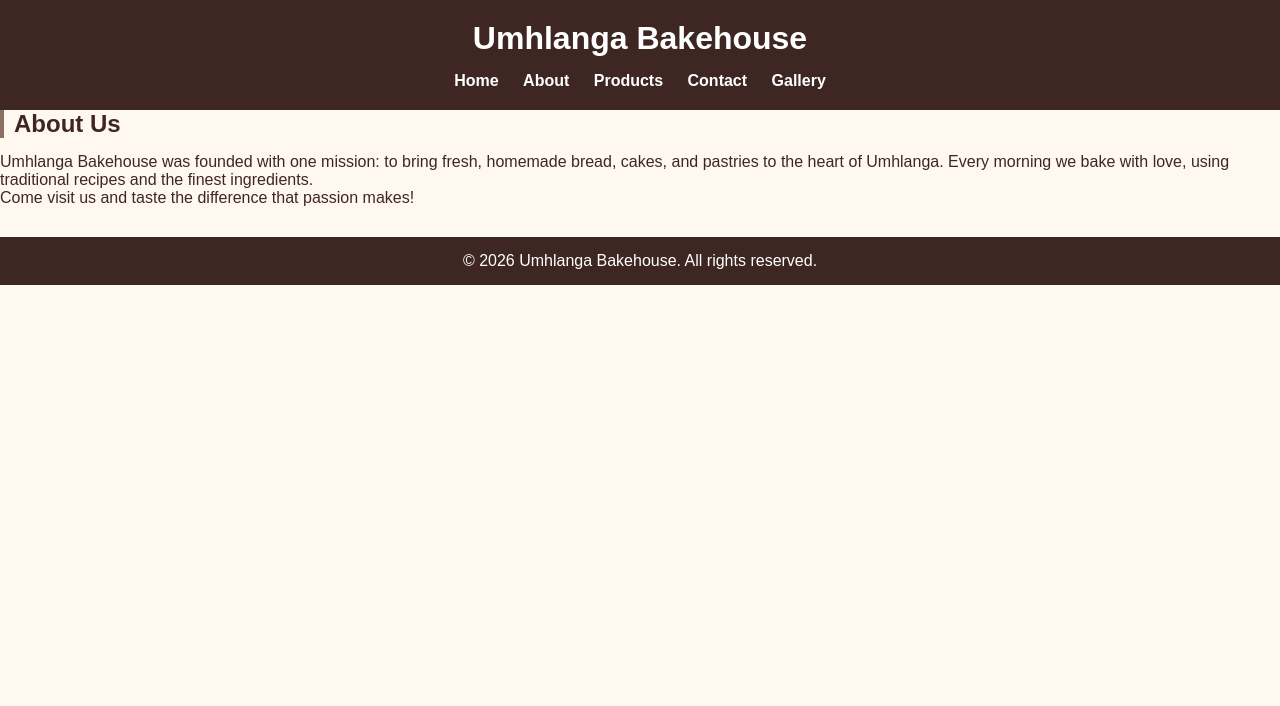
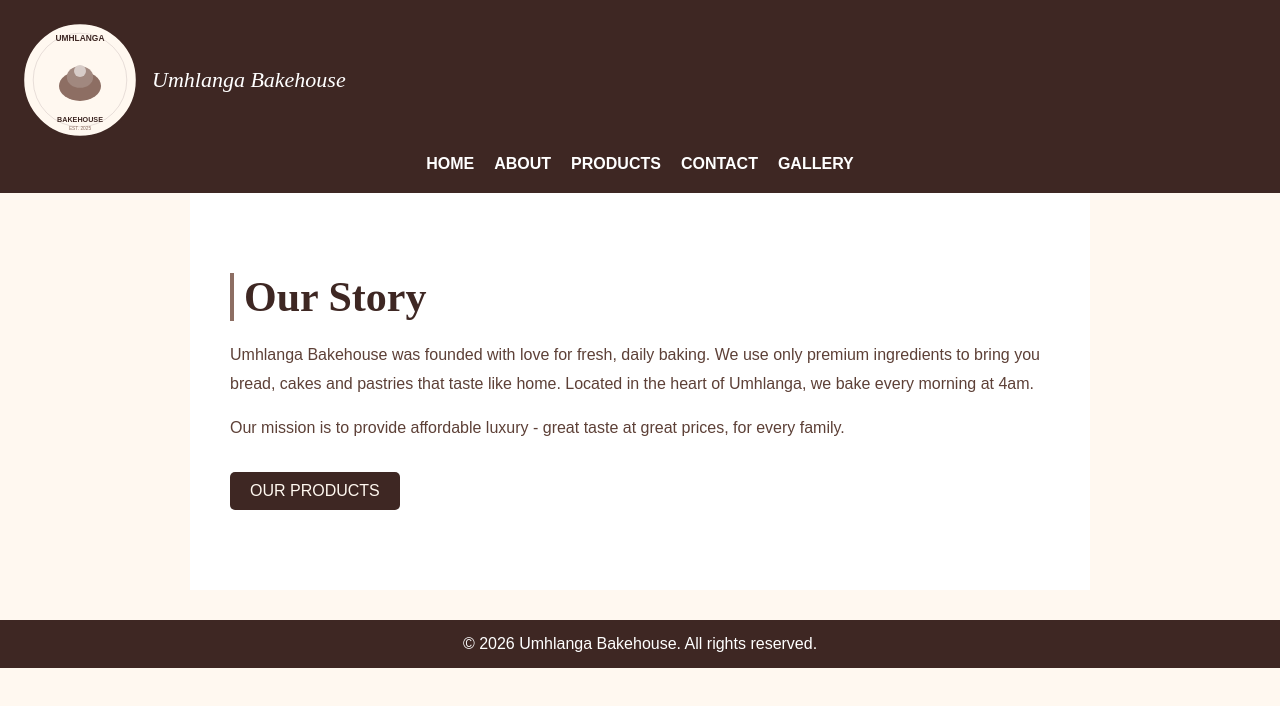
Before and after one commit to zime-a11ly/WEDE5020_UmhlangaBakehouse, a plain HTML site: page About.html in a window 1280 px wide. Drawn offline with Linux system fonts and the light colour scheme.

Commit message:
Update About.html

```diff
--- a/About.html
+++ b/About.html
@@ -1,31 +1,23 @@
 <!DOCTYPE html>
 <html lang="en">
 <head>
-    <meta charset="UTF-8">
-    <meta name="viewport" content="width=device-width, initial-scale=1.0">
-    <title>About - Umhlanga Bakehouse</title>
-    <link rel="stylesheet" href="css/style.css">
+<meta charset="UTF-8"><meta name="viewport" content="width=device-width, initial-scale=1.0">
+<link rel="stylesheet" href="css/style.css">
+<title>About - Umhlanga Bakehouse</title>
 </head>
 <body>
-    <header>
-        <h1>Umhlanga Bakehouse</h1>
-        <nav>
-            <a href="index.html">Home</a>
-            <a href="About.html">About</a>
-            <a href="Products.html">Products</a>
-            <a href="Contact.html">Contact</a>
-            <a href="Gallery">Gallery</a>
-        </nav>
-    </header>
-
-    <section class="hero">
-        <h2>About Us</h2>
-        <p>Umhlanga Bakehouse was founded with one mission: to bring fresh, homemade bread, cakes, and pastries to the heart of Umhlanga. Every morning we bake with love, using traditional recipes and the finest ingredients.</p>
-        <p>Come visit us and taste the difference that passion makes!</p>
-    </section>
-
-    <footer>
-        <p>© 2026 Umhlanga Bakehouse. All rights reserved.</p>
-    </footer>
+<header>
+<div style="display:flex; align-items:center; gap:12px;">
+<img src="logo.svg" alt="logo"><h1 style="font-family:'Playfair Display',serif; font-style:italic; font-size:22px; font-weight:400;">Umhlanga Bakehouse</h1>
+</div>
+<nav><a href="index.html">HOME</a><a href="About.html">ABOUT</a><a href="Products.html">PRODUCTS</a><a href="Contact.html">CONTACT</a><a href="Gallery.html">GALLERY</a></nav>
+</header>
+<section style="background:white; padding:80px 40px; max-width:900px; margin:0 auto;">
+<h2 style="font-family:'Playfair Display',serif; font-size:42px; color:#3E2723;">Our Story</h2>
+<p style="margin-top:20px; color:#5D4037; line-height:1.8;">Umhlanga Bakehouse was founded with love for fresh, daily baking. We use only premium ingredients to bring you bread, cakes and pastries that taste like home. Located in the heart of Umhlanga, we bake every morning at 4am.</p>
+<p style="margin-top:15px; color:#5D4037; line-height:1.8;">Our mission is to provide affordable luxury - great taste at great prices, for every family.</p>
+<a href="Products.html" class="btn" style="margin:30px 0 0 0; background:#3E2723; color:#FFF8F0; text-decoration:none; text-align:center;">OUR PRODUCTS</a>
+</section>
+<footer><p>&copy; 2026 Umhlanga Bakehouse. All rights reserved.</p></footer>
 </body>
 </html>
```
